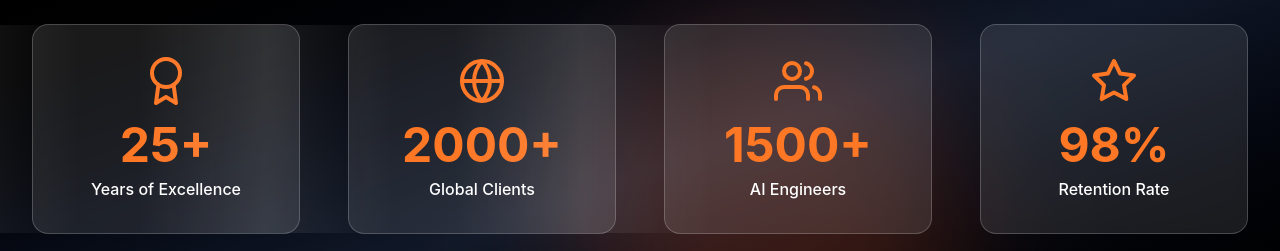
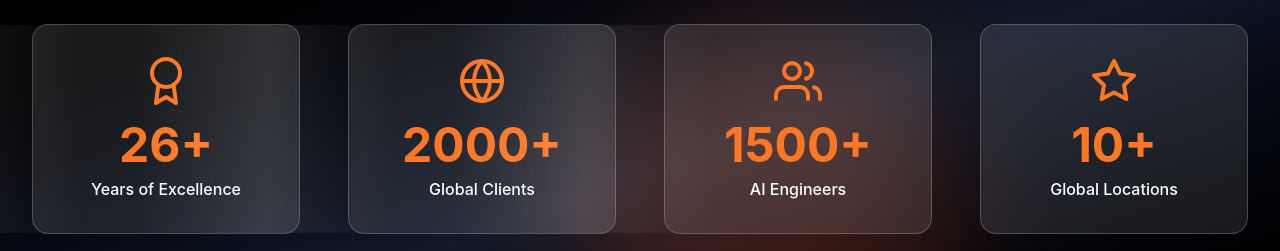
Before and after one commit to azrul-haque/netsmartz_one, a Next.js app: page /en in a window 1280 px wide. Shown: the part 3360-3611 px from the top of the page. Built offline with nearby package versions, Linux system fonts and the light colour scheme.

Commit message:
home changes

```diff
--- a/components/sections/StatsSection.tsx
+++ b/components/sections/StatsSection.tsx
@@ -9,7 +9,7 @@ const StatsSection: React.FC = () => {
 
   const stats = [
     {
-      number: '25+',
+      number: '26+',
       label: t('yearsExcellence'),
       gradient: 'from-primary to-orange-600',
       icon: FiAward
@@ -27,7 +27,7 @@ const StatsSection: React.FC = () => {
       icon: FiUsers
     },
     {
-      number: '98%',
+      number: '10+',
       label: t('retentionRate'),
       gradient: 'from-yellow-600 to-primary',
       icon: FiStar
--- a/messages/en.json
+++ b/messages/en.json
@@ -78,7 +78,7 @@
     "yearsExcellence": "Years of Excellence",
     "globalClients": "Global Clients",
     "aiEngineers": "AI Engineers",
-    "retentionRate": "Retention Rate"
+    "retentionRate": "Global Locations"
   },
   "whyUs": {
     "title": "More Than a Vendor. We're Your Strategic Partner.",
```
